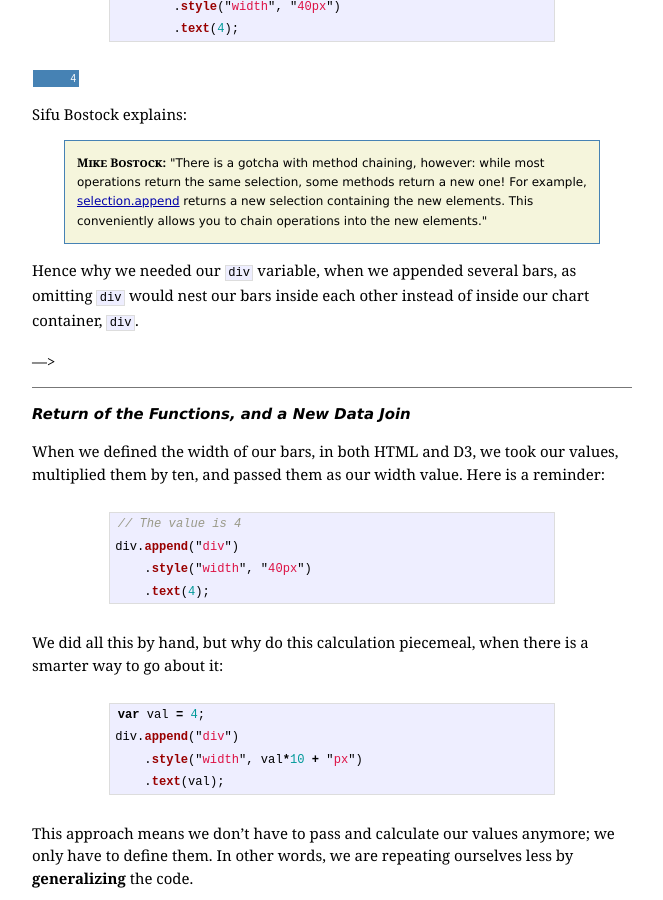
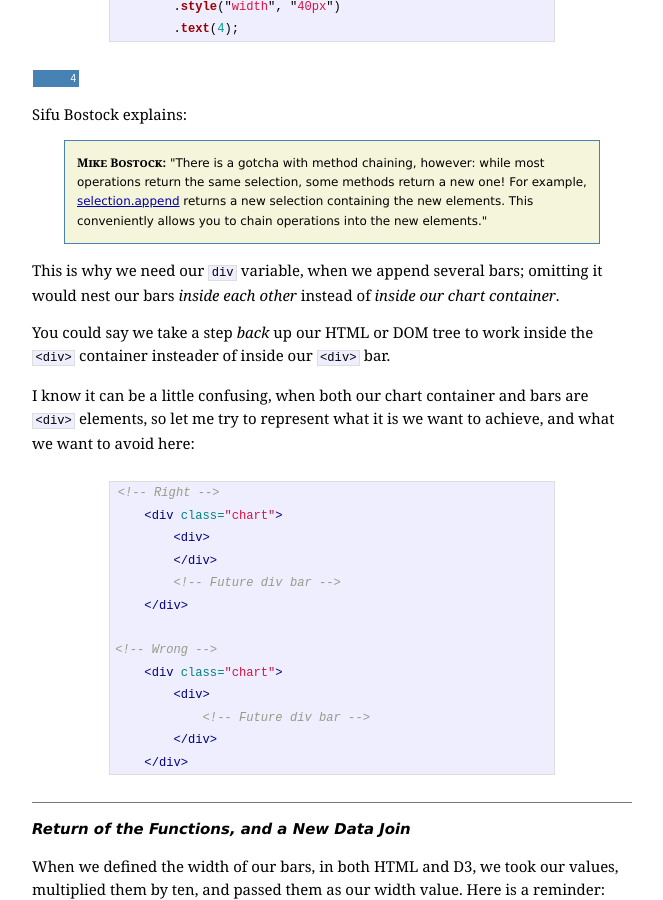
Before and after one commit to ndarville/ndarville.github.io, a Jekyll site: the page built from _posts/2013-11-10-a-bar-chart.markdown, in a window 1280 px wide and 900 px high, scrolled down 7290 px. Shown: the whole window, without its empty margins (308-971 px from the left). Built offline with Jekyll 4.4.1, drawn with Linux system fonts in a browser that asks for light colours; Markdown is read by kramdown in place of the engine named in the settings.

Commit message:
Cleaned up language of third part of bar tut

````diff
--- a/_posts/2013-11-10-a-bar-chart.markdown
+++ b/_posts/2013-11-10-a-bar-chart.markdown
@@ -413,9 +413,27 @@ Sifu Bostock explains:
     <strong>Mike Bostock:</strong> "There is a gotcha with method chaining, however: while most operations return the same selection, some methods return a new one! For example, <a href="https://github.com/mbostock/d3/wiki/Selections#wiki-append">selection.append</a> returns a new selection containing the new elements. This conveniently allows you to chain operations into the new elements."
 </div>
 
-Hence why we needed our `div` variable, when we appended several bars, as omitting `div` would nest our bars inside each other instead of inside our chart container, `div`.
+This is why we need our `div` variable, when we append several bars; omitting it would nest our bars *inside each other* instead of *inside our chart container*.
 
---->
+You could say we take a step *back* up our HTML or DOM tree to work inside the `<div>` container insteader of inside our `<div>` bar.
+
+I know it can be a little confusing, when both our chart container and bars are `<div>` elements, so let me try to represent what it is we want to achieve, and what we want to avoid here:
+
+```html
+<!-- Right -->
+    <div class="chart">
+        <div>
+        </div>
+        <!-- Future div bar -->
+    </div>
+
+<!-- Wrong -->
+    <div class="chart">
+        <div>
+            <!-- Future div bar -->
+        </div>
+    </div>
+```
 
 <h4 id="functions-data-join">Return of the Functions, and a New Data Join</h4>
 
````
